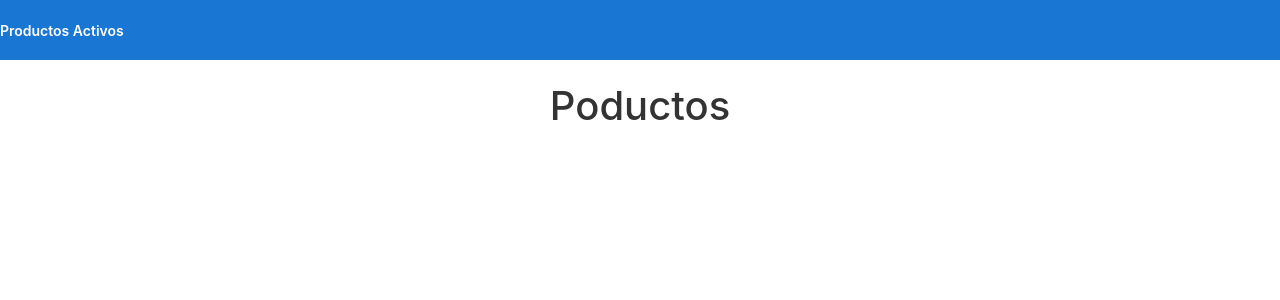
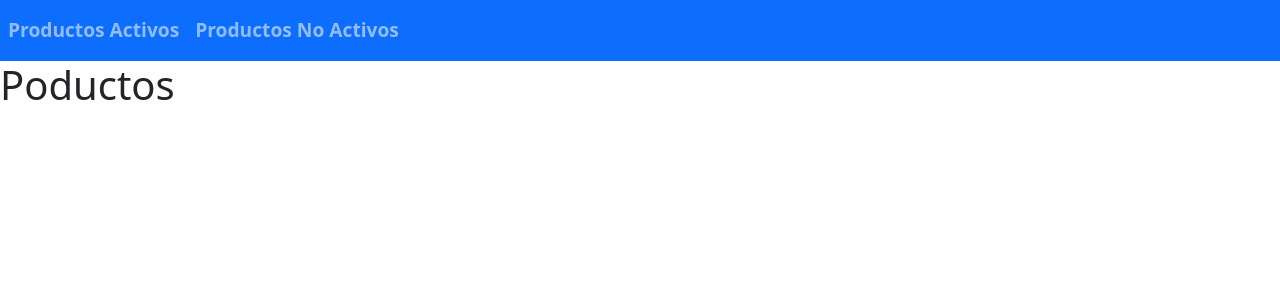
Before and after one commit to ElardHuaraca/WebFrontEnd, an Angular app: page /products in a window 1280 px wide. Shown: the top 300 px of the page. Built offline with nearby package versions, Linux system fonts and the light colour scheme.

Commit message:
Add Product model and implement product service

```diff
--- a/src/app/app.component.html
+++ b/src/app/app.component.html
@@ -1,52 +1,23 @@
 <style>
-  :host {
-    font-family: -apple-system, BlinkMacSystemFont, "Segoe UI", Roboto, Helvetica, Arial, sans-serif, "Apple Color Emoji", "Segoe UI Emoji", "Segoe UI Symbol";
-    font-size: 14px;
-    color: #333;
-    box-sizing: border-box;
-    -webkit-font-smoothing: antialiased;
-    -moz-osx-font-smoothing: grayscale;
+  .nav-link {
+    font-size: 1.2rem;
   }
 
-  .spacer {
-    flex: 1;
-  }
-
-  .content {
-    display: flex;
-    margin: 82px auto 32px;
-    max-width: 960px;
-    flex-direction: column;
-    align-items: center;
-  }
-
-  .toolbar {
-    position: absolute;
-    top: 0;
-    left: 0;
-    right: 0;
-    height: 60px;
-    display: flex;
-    align-items: center;
-    background-color: #1976d2;
-    color: white;
-    font-weight: 600;
-  }
-
-  a {
-    text-decoration: none;
-    color: white;
-  }
-
-  .toolbat span {
-    padding-left: 25px;
+  .nav-item {
+    font-weight: bold;
   }
 </style>
 
-<!-- Toolbar -->
-<div class="toolbar" role="banner">
-  <a routerLink="/products">Productos Activos</a>
-</div>
+<nav class="navbar navbar-dark  bg-primary navbar-expand-lg navbar-expand-sm">
+  <ul class="navbar-nav">
+    <li class="nav-item">
+      <a class="nav-link" routerLink="/products/activos">Productos Activos</a>
+    </li>
+    <li class="nav-item">
+      <a class="nav-link" routerLink="/products">Productos No Activos</a>
+    </li>
+  </ul>
+</nav>
 
 <div class="content" role="main">
   <router-outlet></router-outlet>
```
Also changed, not shown: src/app/models/product.model.ts (added, +9 -0 lines), src/app/services/products.service.ts (added, +41 -0 lines), 2 other files (tests, documents, lock files or other folders).
